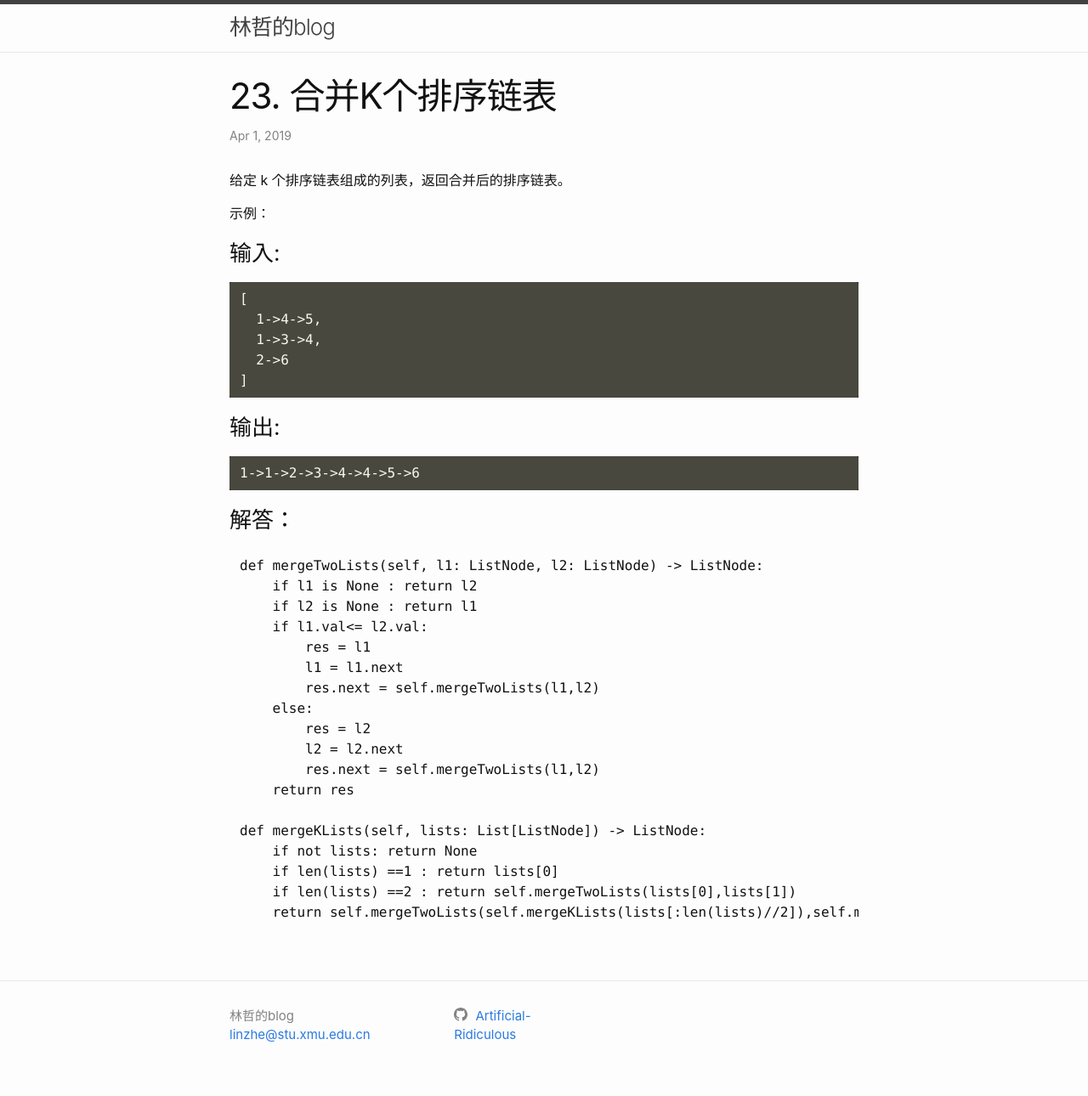
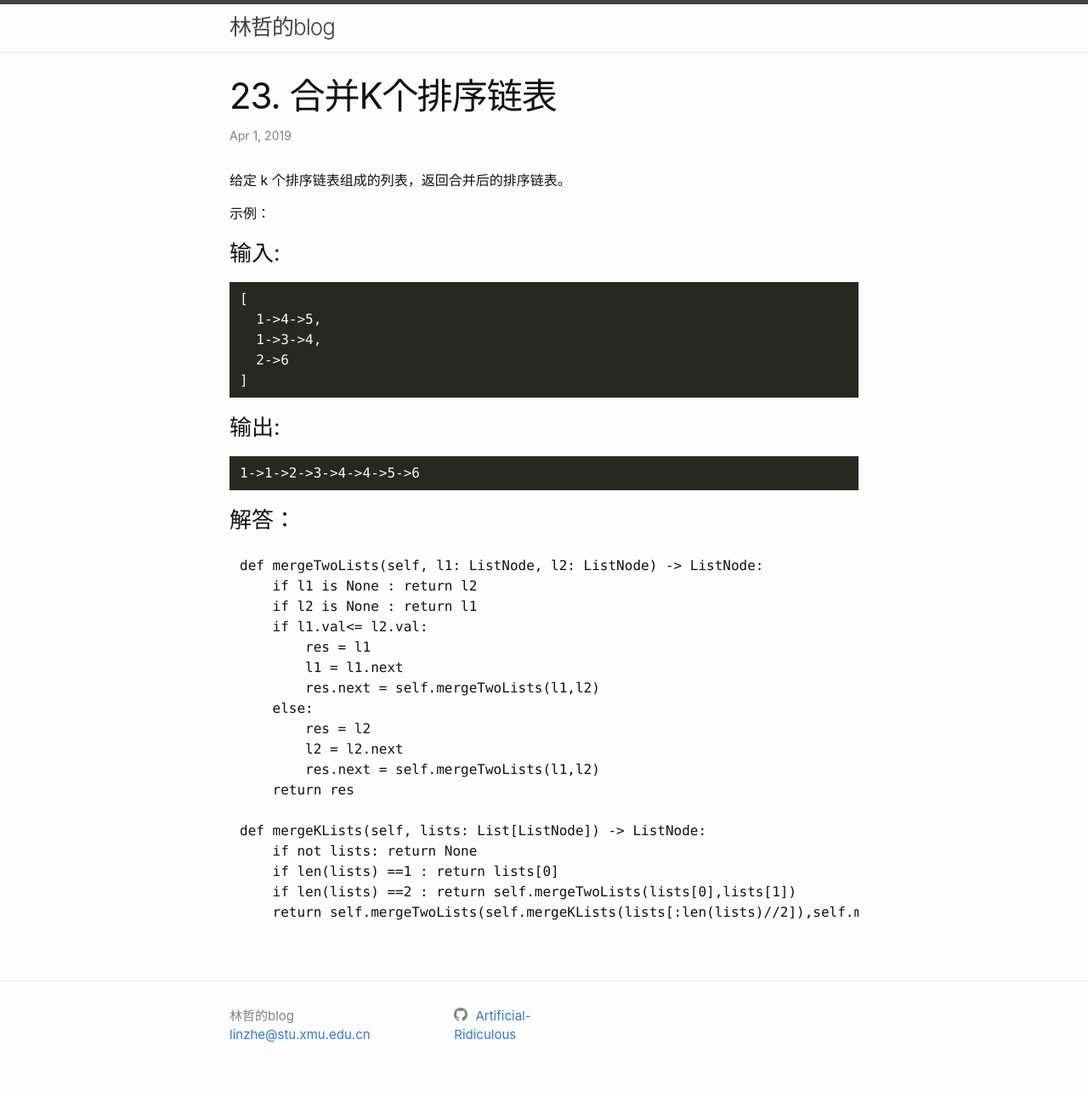
Before and after one commit to Artificial-Ridiculous/Artificial-Ridiculous.github.io, a Jekyll site: the page built from _posts/2019-04-01-23.合并K个排序链表.markdown, in a window 1280 px wide. Shown: the whole page at 85% size. Built offline with Jekyll 4.4.1, drawn with Linux system fonts in a browser that asks for light colours; comment, search, counter and statistics services are not loaded.

Commit message:
background

```diff
--- a/_sass/minima/_syntax-highlighting.scss
+++ b/_sass/minima/_syntax-highlighting.scss
@@ -217,7 +217,7 @@
 }
 .highlight {
   color: #f8f8f2;
-  background-color: #49483e;
+  background-color: #272822;
 }
 
  }
```
